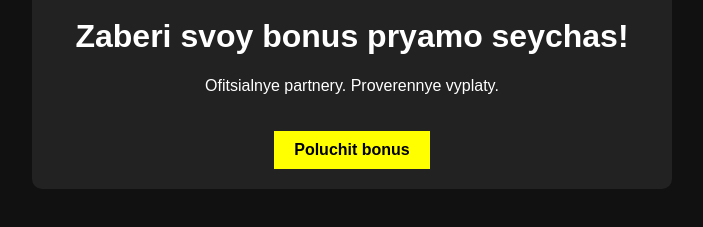
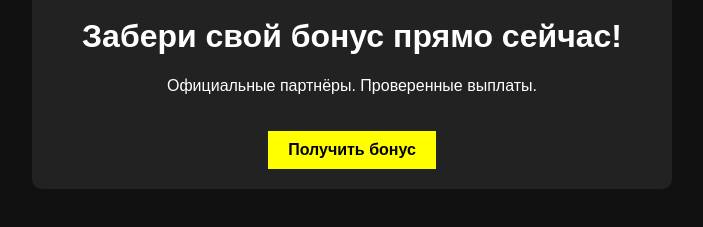
Before and after one commit to Marko-dot794/casino-landing1, a plain HTML site: page index.html in a window 1280 px wide. Shown: the part 99-326 px from the top of the page, without its empty margins (288-991 px from the left). Drawn offline with Linux system fonts and the light colour scheme.

Commit message:
Update index.html

```diff
--- a/index.html
+++ b/index.html
@@ -3,15 +3,15 @@
   <head>
     <meta charset="UTF-8" />
     <meta name="viewport" content="width=device-width, initial-scale=1.0" />
-    <title>Bonus ot Kazino</title>
+    <title>Бонус от Казино</title>
     <link rel="stylesheet" href="style.css" />
   </head>
   <body>
     <div class="container">
       <img src="logo.png" alt="Casino Logo" class="logo" />
-      <h1>Zaberi svoy bonus pryamo seychas!</h1>
-      <p>Ofitsialnye partnery. Proverennye vyplaty.</p>
-      <a href="https://example.com" class="btn">Poluchit bonus</a>
+      <h1>Забери свой бонус прямо сейчас!</h1>
+      <p>Официальные партнёры. Проверенные выплаты.</p>
+      <a href="https://example.com" class="btn">Получить бонус</a>
     </div>
     <script src="main.js"></script>
   </body>
```
